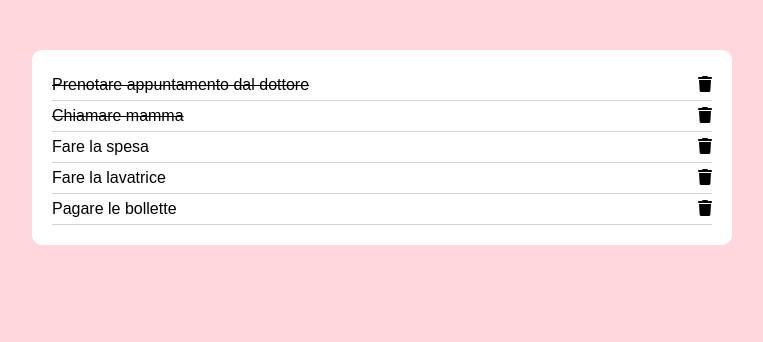
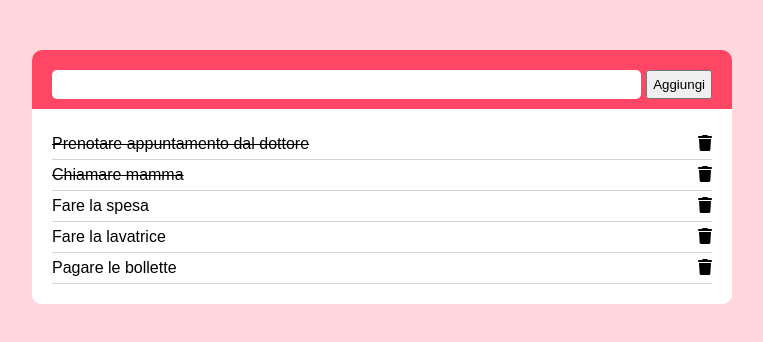
Before and after one commit to MarinaLasorsa/vue-todolist, a plain HTML site: page index.html in a window 1280 px wide. Shown: the whole page, without its empty margins (258-1021 px from the left). Drawn offline with nearby package versions, Linux system fonts and the light colour scheme.

Commit message:
ADD: card header in HTML with input text and submit button + method in JS to add the value typed in the input text as a todo line in the list by clicking the submit button.

```diff
--- a/CSS/style.css
+++ b/CSS/style.css
@@ -24,14 +24,22 @@ body {
 
 .card {
     border-radius: 10px;
+    background-color: white;
     margin: 50px 0;
-    padding: 20px;
-    background-color: white;
+}
+
+.card-header {
+    background-color: rgb(255, 70, 101);
+    display: flex;
+    padding: 20px 20px 10px;
+    border-radius: 10px 10px 0 0;
 }
 
 .card-body {
     background-color: white;
     color: black;
+    padding: 20px;
+    border-radius: 0 0 10px 10px;
 }
 
 .card li {
@@ -48,3 +56,15 @@ body {
 .delete-icon {
     cursor: pointer;
 }
+
+#todo-bar {
+    border: none;
+    border-radius: 5px;
+    padding: 5px;
+    margin-right: 5px;
+    flex-grow: 1;
+}
+
+.add-button {
+    padding: 5px;
+}
--- a/JS/app.js
+++ b/JS/app.js
@@ -26,12 +26,17 @@ const { createApp } = Vue
 createApp({
     data() {
       return {
-        todoList: todoList
+        todoList: todoList,
+        inputValue: ""
       }
     },
     methods: {
         deleteTodo(index) {
             this.todoList.splice(index, 1)
+        },
+        addTodo() {
+            this.todoList.push({text: this.inputValue, done: false});
+            this.inputValue = "";
         }
     }
 }).mount('#app')
--- a/index.html
+++ b/index.html
@@ -17,6 +17,10 @@
     <main id="app">
         <section class="container">
             <div class="card">
+                <div class="card-header">
+                    <input type="text" v-model="inputValue" id="todo-bar" name="todo-bar"/>
+                    <input type="submit" class="add-button" value="Aggiungi" @click="addTodo"/>
+                </div>
                 <div class="card-body">
                     <ul>
                         <li v-for="todo, i in todoList" :class="todo.done === true ? 'checked' : ''">
```
